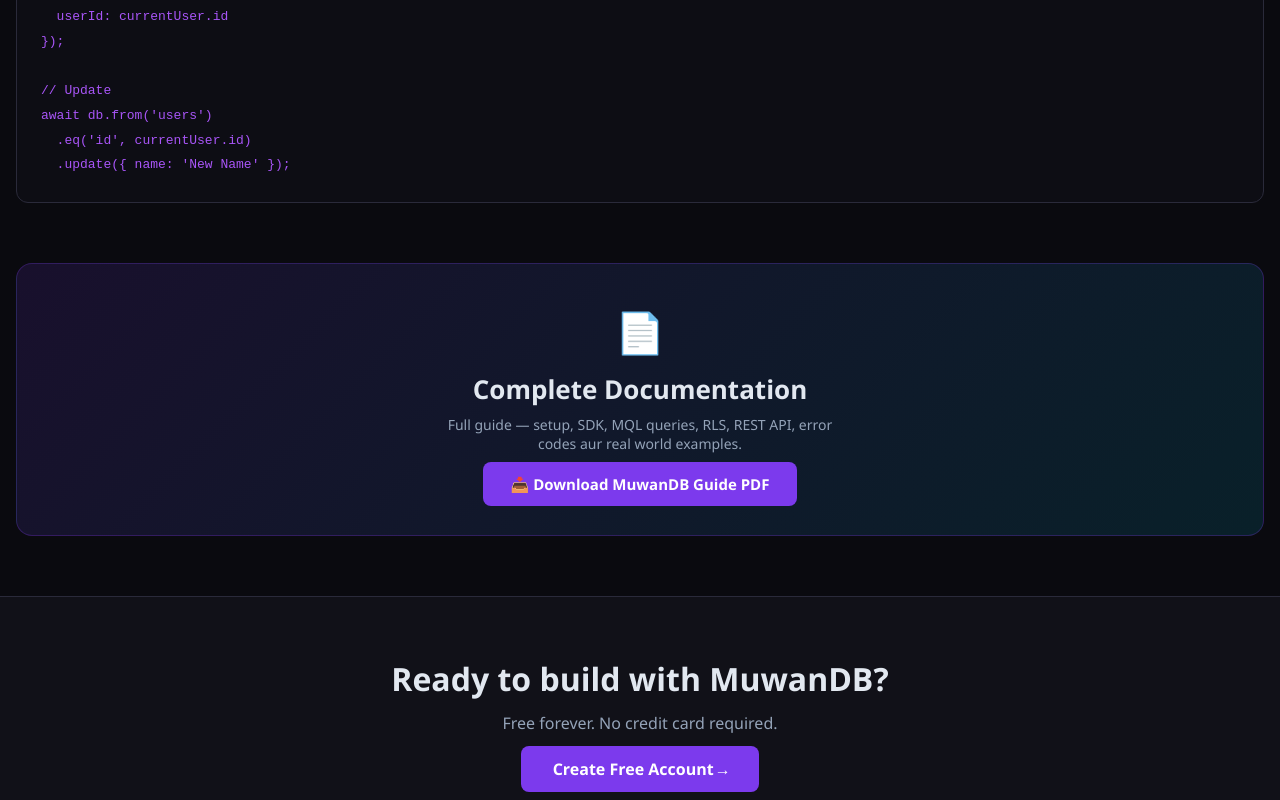
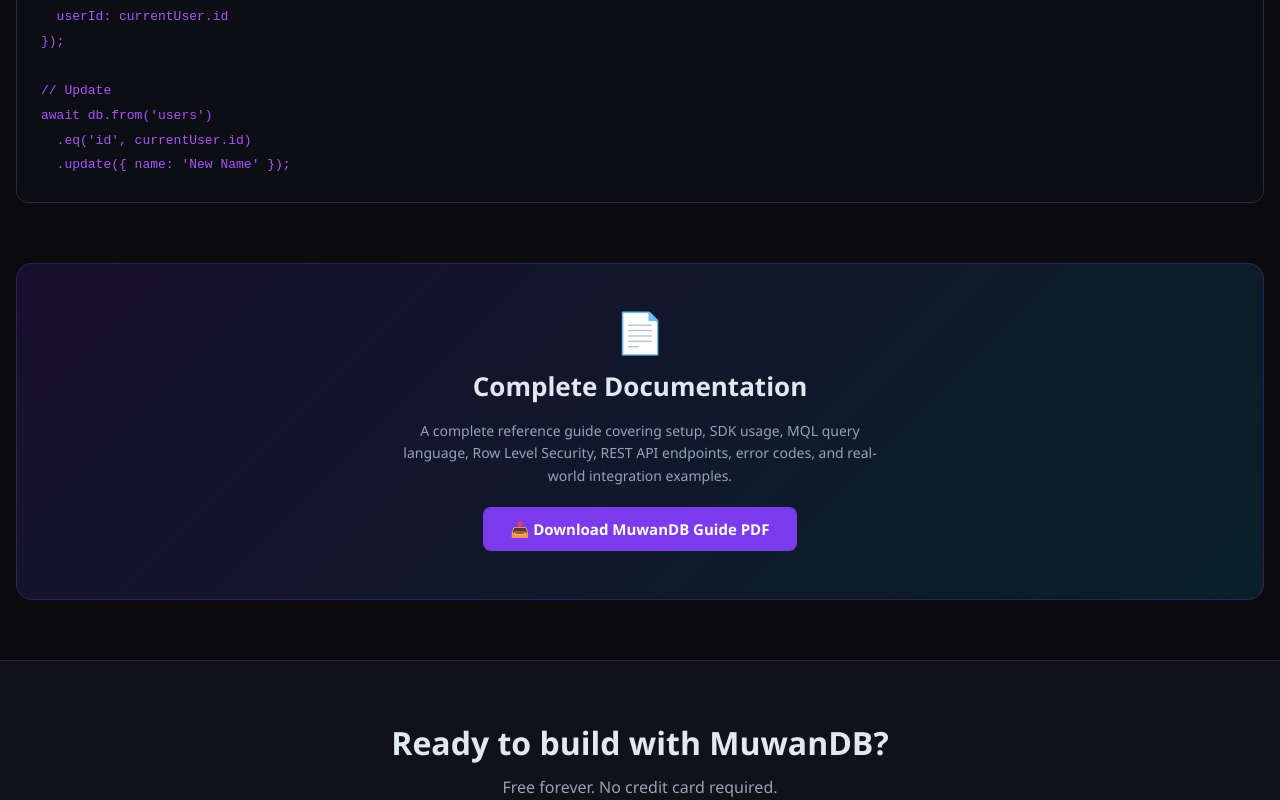
Before and after one commit to muwanindia345-beep/muwandb-frontend, a React (Vite) app: page / in a window 1280 px wide. Shown: the part 2430-3230 px from the top of the page. Built offline with nearby package versions, Linux system fonts and the light colour scheme; no server answers.

Commit message:
Language & Overlapping issue updated

```diff
--- a/src/pages/Console.jsx
+++ b/src/pages/Console.jsx
@@ -2,7 +2,7 @@ import React, { useState } from 'react'
 import axios from 'axios'
 
 const API = import.meta.env.VITE_API_URL || 'https://muwandb-server.onrender.com'
-const DOCS_URL = 'https://muwandb-frontend.onrender.com/MuwanDB_Guide.pdf'
+const DOCS_URL = '/MuwanDB_Guide.pdf'
 
 const SHORTCUTS = [
   { label: 'Show Tables', query: 'SHOW TABLES', color: '#06b6d4' },
@@ -120,12 +120,12 @@ export default function Console({ user }) {
 
   const run = async () => {
     if (!query.trim() || !dbPassword) {
-      setResult({ success: false, error: 'Query aur DB Password dono required hain!' })
+      setResult({ success: false, error: 'Query and DB Password are both required!' })
       return
     }
     const key = keyType === 'secret' ? user?.secretKey : user?.anonKey
     if (!key) {
-      setResult({ success: false, error: 'API Key missing — logout karke login karo.' })
+      setResult({ success: false, error: 'API Key missing — please logout and login again.' })
       return
     }
     setLoading(true)
@@ -197,7 +197,6 @@ export default function Console({ user }) {
 
   return (
     <div className="container" style={{ padding: '24px 16px' }}>
-      {/* Header */}
       <div style={{ display: 'flex', justifyContent: 'space-between', alignItems: 'flex-start', marginBottom: '16px', flexWrap: 'wrap', gap: '8px' }}>
         <div>
           <h1 style={{ fontSize: 'clamp(18px, 4vw, 24px)', fontWeight: 800, marginBottom: '2px' }}>💻 Query Console</h1>
@@ -209,12 +208,10 @@ export default function Console({ user }) {
         </a>
       </div>
 
-      {/* Key status */}
       <div style={{ padding: '10px 14px', background: user?.secretKey ? '#10b98122' : '#ef444422', borderRadius: '8px', fontSize: '13px', marginBottom: '16px', color: user?.secretKey ? 'var(--green)' : 'var(--red)', border: '1px solid', borderColor: user?.secretKey ? 'var(--green)' : 'var(--red)' }}>
-        {user?.secretKey ? '✅ API Keys loaded — ready to query!' : '❌ Keys missing — logout karke dobara login karo'}
+        {user?.secretKey ? '✅ API Keys loaded — ready to query!' : '❌ Keys missing — please logout and login again'}
       </div>
 
-      {/* Tabs: MQL / SDK Examples */}
       <div style={{ display: 'flex', gap: '4px', marginBottom: '16px', background: 'var(--bg2)', padding: '4px', borderRadius: '10px', border: '1px solid var(--border)', width: 'fit-content' }}>
         {['mql', 'sdk'].map(t => (
           <button key={t} onClick={() => setActiveTab(t)}
@@ -226,10 +223,8 @@ export default function Console({ user }) {
 
       {activeTab === 'mql' ? (
         <div style={{ display: 'grid', gridTemplateColumns: 'repeat(auto-fit, minmax(280px, 1fr))', gap: '16px' }}>
-          {/* Left panel */}
           <div style={{ display: 'flex', flexDirection: 'column', gap: '12px' }}>
             <div className="card" style={{ padding: '16px' }}>
-              {/* Key selector */}
               <div style={{ display: 'flex', gap: '8px', marginBottom: '10px' }}>
                 {['secret', 'anon'].map(k => (
                   <button key={k} onClick={() => setKeyType(k)}
@@ -256,13 +251,12 @@ export default function Console({ user }) {
               </button>
             </div>
 
-            {/* Quick Queries */}
             <div className="card" style={{ padding: '16px' }}>
               <h3 style={{ fontSize: '13px', fontWeight: 600, marginBottom: '10px', color: 'var(--text2)' }}>⚡ Quick Queries</h3>
               <div style={{ display: 'flex', flexDirection: 'column', gap: '5px' }}>
                 {SHORTCUTS.map(s => (
                   <button key={s.query} onClick={() => setQuery(s.query)} style={{
-                    background: 'var(--bg3)', border: `1px solid var(--border)`, borderRadius: '6px',
+                    background: 'var(--bg3)', border: '1px solid var(--border)', borderRadius: '6px',
                     padding: '6px 10px', color: 'var(--text2)', fontSize: '11px', fontFamily: 'monospace',
                     textAlign: 'left', cursor: 'pointer', transition: 'all 0.15s', display: 'flex', justifyContent: 'space-between', alignItems: 'center'
                   }}
@@ -276,9 +270,7 @@ export default function Console({ user }) {
             </div>
           </div>
 
-          {/* Right panel */}
           <div style={{ display: 'flex', flexDirection: 'column', gap: '12px' }}>
-            {/* Output */}
             <div className="card" style={{ background: '#0a0a14', minHeight: '220px', padding: '16px' }}>
               <div style={{ display: 'flex', justifyContent: 'space-between', alignItems: 'center', marginBottom: '12px' }}>
                 <div style={{ display: 'flex', gap: '6px', alignItems: 'center' }}>
@@ -296,7 +288,6 @@ export default function Console({ user }) {
               {renderOutput()}
             </div>
 
-            {/* History */}
             {history.length > 0 && (
               <div className="card" style={{ padding: '16px' }}>
                 <h3 style={{ fontSize: '13px', fontWeight: 600, marginBottom: '10px', color: 'var(--text2)' }}>🕐 History</h3>
@@ -304,8 +295,7 @@ export default function Console({ user }) {
                   {history.map((h, i) => (
                     <div key={i} onClick={() => setQuery(h.query)} style={{
                       background: 'var(--bg3)', borderRadius: '6px', padding: '7px 10px',
-                      cursor: 'pointer', border: `1px solid ${h.ok ? '#10b98133' : '#ef444433'}`,
-                      transition: 'all 0.15s'
+                      cursor: 'pointer', border: `1px solid ${h.ok ? '#10b98133' : '#ef444433'}`, transition: 'all 0.15s'
                     }}
                       onMouseEnter={e => e.currentTarget.style.borderColor = h.ok ? '#10b981' : '#ef4444'}
                       onMouseLeave={e => e.currentTarget.style.borderColor = h.ok ? '#10b98133' : '#ef444433'}>
@@ -321,7 +311,6 @@ export default function Console({ user }) {
           </div>
         </div>
       ) : (
-        /* SDK Examples Tab */
         <div style={{ display: 'grid', gridTemplateColumns: 'repeat(auto-fit, minmax(280px, 1fr))', gap: '16px' }}>
           <div style={{ display: 'flex', flexDirection: 'column', gap: '8px' }}>
             <p style={{ color: 'var(--text2)', fontSize: '13px', marginBottom: '4px' }}>
@@ -350,9 +339,12 @@ export default function Console({ user }) {
                 {SDK_EXAMPLES[sdkTab].code}
               </pre>
             </div>
+            {/* Fix 2: English description */}
             <div className="card" style={{ marginTop: '12px', padding: '14px', background: '#06b6d411', border: '1px solid #06b6d433' }}>
               <p style={{ color: '#06b6d4', fontSize: '12px', fontWeight: 600, marginBottom: '6px' }}>📄 Full Documentation</p>
-              <p style={{ color: 'var(--text2)', fontSize: '12px', marginBottom: '10px' }}>Saari queries, operators, RLS setup aur examples PDF mein hain.</p>
+              <p style={{ color: 'var(--text2)', fontSize: '12px', marginBottom: '10px' }}>
+                Complete reference for all queries, filter operators, RLS setup, REST API endpoints, and real-world examples.
+              </p>
               <a href={DOCS_URL} target="_blank" rel="noreferrer"
                 style={{ display: 'inline-block', padding: '7px 16px', background: '#7c3aed', borderRadius: '7px', color: '#fff', fontSize: '13px', fontWeight: 600, textDecoration: 'none' }}>
                 📄 Download MuwanDB Guide PDF
--- a/src/pages/Landing.jsx
+++ b/src/pages/Landing.jsx
@@ -1,15 +1,15 @@
 import React from 'react'
 import { Link } from 'react-router-dom'
 
-const DOCS_URL = 'https://muwandb-frontend.onrender.com/MuwanDB_Guide.pdf'
+const DOCS_URL = '/MuwanDB_Guide.pdf'
 
 export default function Landing() {
   const features = [
-    { icon: '🔐', title: 'AES-256 Encryption', desc: 'Your data is encrypted at rest. Even we cannot see it.' },
+    { icon: '🔐', title: 'AES-256 Encryption', desc: 'Your data is encrypted at rest. Even we cannot read it.' },
     { icon: '🗝️', title: 'Anon + Secret Keys', desc: 'Two-key system like Supabase. Frontend safe, backend powerful.' },
     { icon: '🛡️', title: 'Row Level Security', desc: 'Users only see their own data. Automatic query filtering.' },
     { icon: '⚡', title: 'Custom Query Engine', desc: 'MQL syntax — CREATE, INSERT, SELECT, UPDATE, DELETE, COUNT.' },
-    { icon: '🌐', title: '24/7 REST API', desc: 'Connect any app — React, Node.js, Python, anything.' },
+    { icon: '🌐', title: '24/7 REST API', desc: 'Connect any app — React, Node.js, Python, or anything else.' },
     { icon: '🏗️', title: 'Zero Dependencies', desc: 'No MongoDB, no PostgreSQL. Pure custom C++ engine.' },
   ]
 
@@ -116,18 +116,28 @@ await db.from('users')
         </div>
       </div>
 
-      {/* Docs CTA */}
+      {/* Fix 1: Docs CTA — no overlap, proper spacing */}
       <div className="container" style={{ padding: '0 16px 60px' }}>
-        <div style={{ background: 'linear-gradient(135deg, #7c3aed22, #06b6d422)', border: '1px solid #7c3aed44', borderRadius: '16px', padding: '40px 24px', textAlign: 'center' }}>
-          <div style={{ fontSize: '40px', marginBottom: '12px' }}>📄</div>
-          <h2 style={{ fontSize: 'clamp(18px, 3vw, 26px)', fontWeight: 700, marginBottom: '8px' }}>
+        <div style={{
+          background: 'linear-gradient(135deg, #7c3aed22, #06b6d422)',
+          border: '1px solid #7c3aed44',
+          borderRadius: '16px',
+          padding: '48px 24px',
+          textAlign: 'center',
+          display: 'flex',
+          flexDirection: 'column',
+          alignItems: 'center',
+          gap: '16px'
+        }}>
+          <div style={{ fontSize: '40px', lineHeight: 1 }}>📄</div>
+          <h2 style={{ fontSize: 'clamp(18px, 3vw, 26px)', fontWeight: 700, margin: 0 }}>
             Complete Documentation
           </h2>
-          <p style={{ color: 'var(--text2)', marginBottom: '20px', fontSize: '14px', maxWidth: '400px', margin: '0 auto 20px' }}>
-            Full guide — setup, SDK, MQL queries, RLS, REST API, error codes aur real world examples.
+          <p style={{ color: 'var(--text2)', fontSize: '14px', maxWidth: '480px', margin: 0, lineHeight: 1.6 }}>
+            A complete reference guide covering setup, SDK usage, MQL query language, Row Level Security, REST API endpoints, error codes, and real-world integration examples.
           </p>
           <a href={DOCS_URL} target="_blank" rel="noreferrer"
-            className="btn btn-primary" style={{ fontSize: '15px', padding: '12px 28px' }}>
+            className="btn btn-primary" style={{ fontSize: '15px', padding: '12px 28px', marginTop: '4px' }}>
             📥 Download MuwanDB Guide PDF
           </a>
         </div>
```
